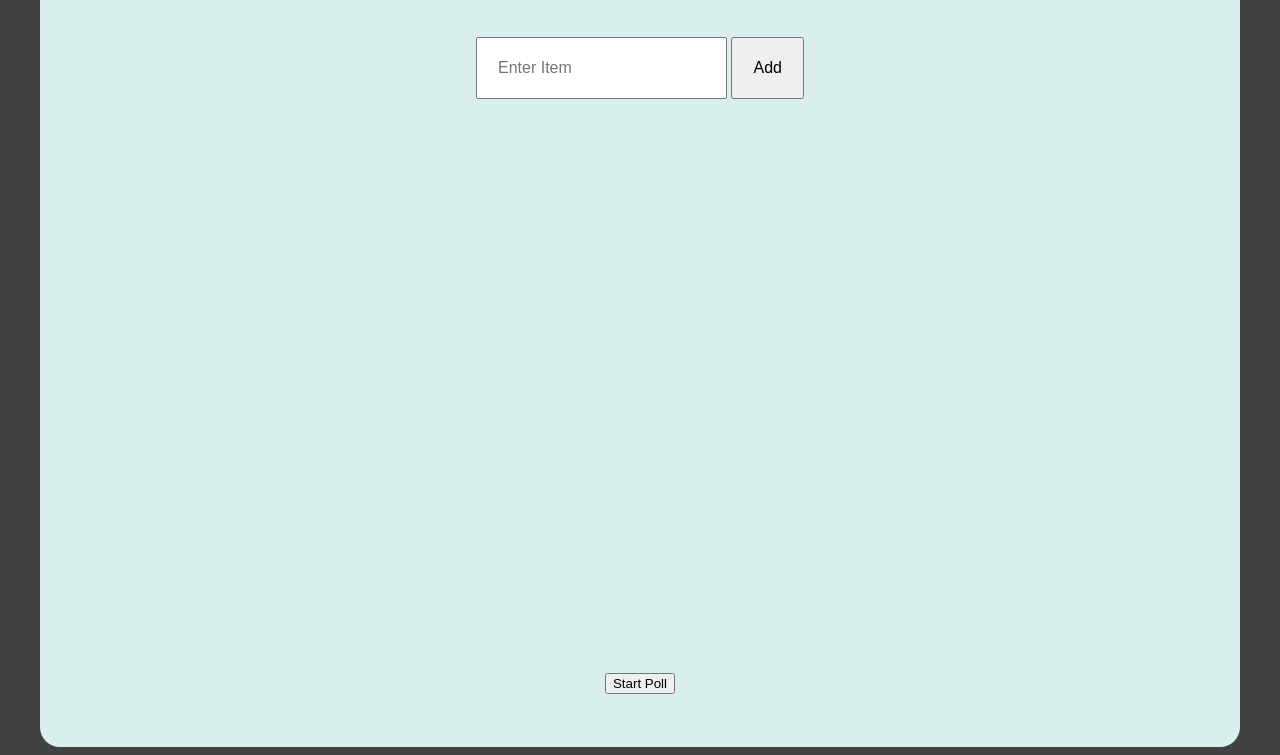
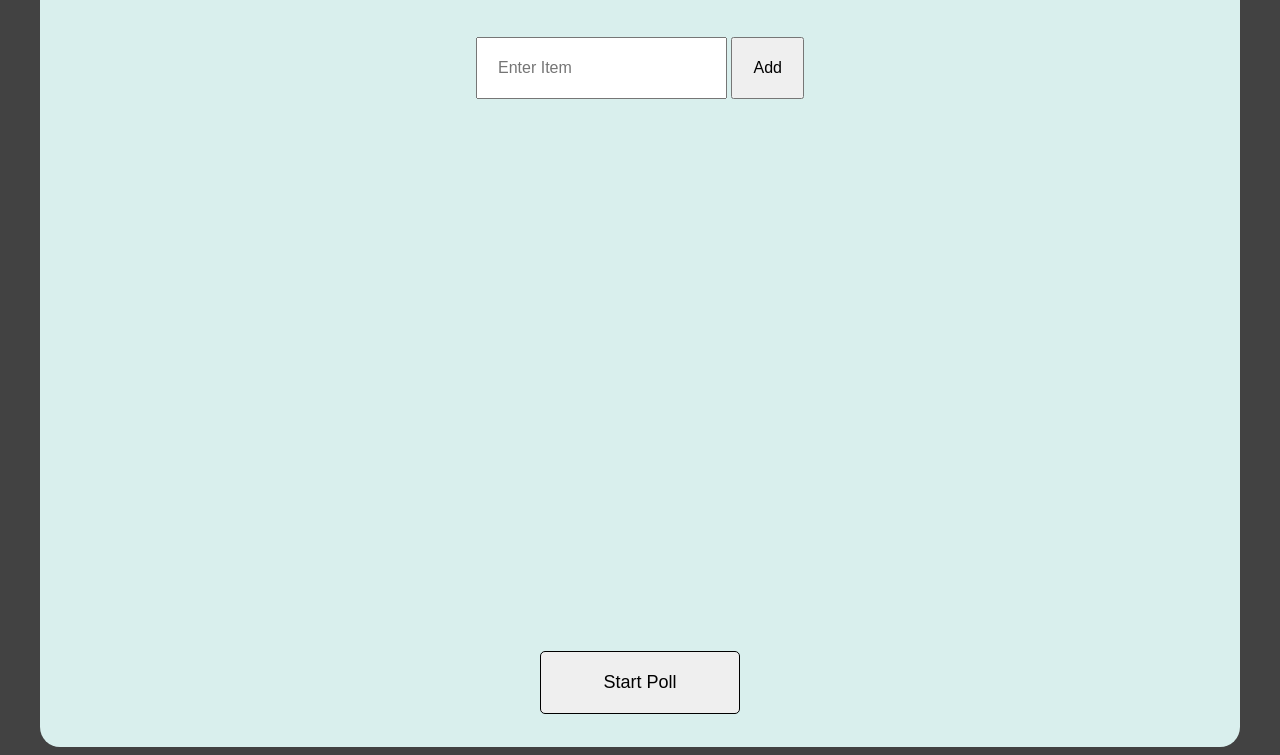
Before and after one commit to benberton/VotingWebsite, a plain HTML site: page docs/createPoll/createPoll.html in a window 1280 px wide. Shown: the part 119-874 px from the top of the page. Drawn offline with Linux system fonts and the light colour scheme.

Commit message:
styling added to start poll button on create poll page

```diff
--- a/docs/createPoll/createPoll.css
+++ b/docs/createPoll/createPoll.css
@@ -30,6 +30,7 @@
     /* text-align: center; */
     /* padding: 25px; */
     padding-top: 40px;
+    padding-bottom: 40px;
     width: 100%;
     height: 100%;
 }
@@ -53,20 +54,26 @@
 }
 
 #pollContainer{
-    /* float: left; */
+
+    /* margin: auto; */
+    position: relative;
+    text-align: center;
+    justify-content: center;
     display: inline-block;
-    height: 65%;
-    width: 50%;
+    height: 60%;
+    width: 100%;
     overflow-y: scroll;
 }
 
 .item{
     height: 50px;
-    width: auto;
+    width: 50%;
     /* padding: 10px; */
     text-align: center;
     justify-content: center;
     margin: 10px;
+    margin-left: auto;
+    margin-right: auto;
     padding: 15px;
     border: 1px solid #dfdfdf;
     border-radius: 10px;
@@ -90,3 +97,20 @@
     display: inline-block;
     font-size: 40px;
 }
+
+#startPollBtn{
+    border-radius: 5px;
+    padding: 20px;
+    width: 200px;
+    font-size: large;
+    border: none;
+    /* background-color: #e2e5f4; */
+    border: 1px solid black;
+    transition: all 200ms;
+    bottom: 0;
+}
+
+#startPollBtn:hover{
+    cursor: pointer;
+    scale: 1.05;
+}
--- a/docs/createPoll/createPoll.html
+++ b/docs/createPoll/createPoll.html
@@ -20,8 +20,8 @@
                 <div id="pollContainer">
 
                 </div>
-                <br><br>
-                <button onclick=generatePoll()>Start Poll</button>
+                <br><br><br>
+                <button id="startPollBtn" onclick=generatePoll()>Start Poll</button>
             </div>
         </div>
     </body>
```
